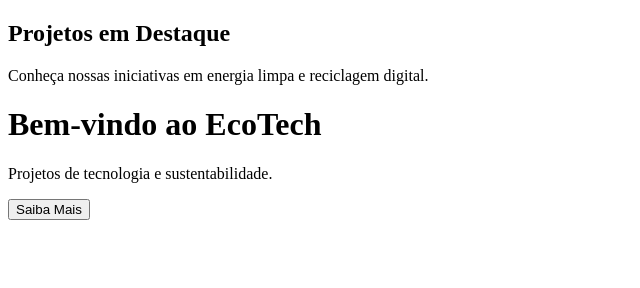
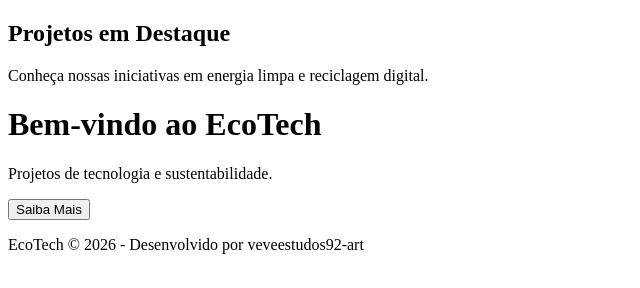
Before and after one commit to veveestudos92-art/ecotech-site, a plain HTML site: page index.html in a window 1280 px wide. Shown: the whole page, without its empty margins (0-640 px from the left). Drawn offline with Linux system fonts and the light colour scheme.

Commit message:
Preparação para versão 1.0.0 com rodapé

```diff
--- a/index.html
+++ b/index.html
@@ -14,5 +14,8 @@
         <p>Projetos de tecnologia e sustentabilidade.</p>
         <button>Saiba Mais</button>
     </header>
+    <footer>
+        <p>EcoTech © 2026 - Desenvolvido por veveestudos92-art</p>
+    </footer>
 </body>
 </html>
```
